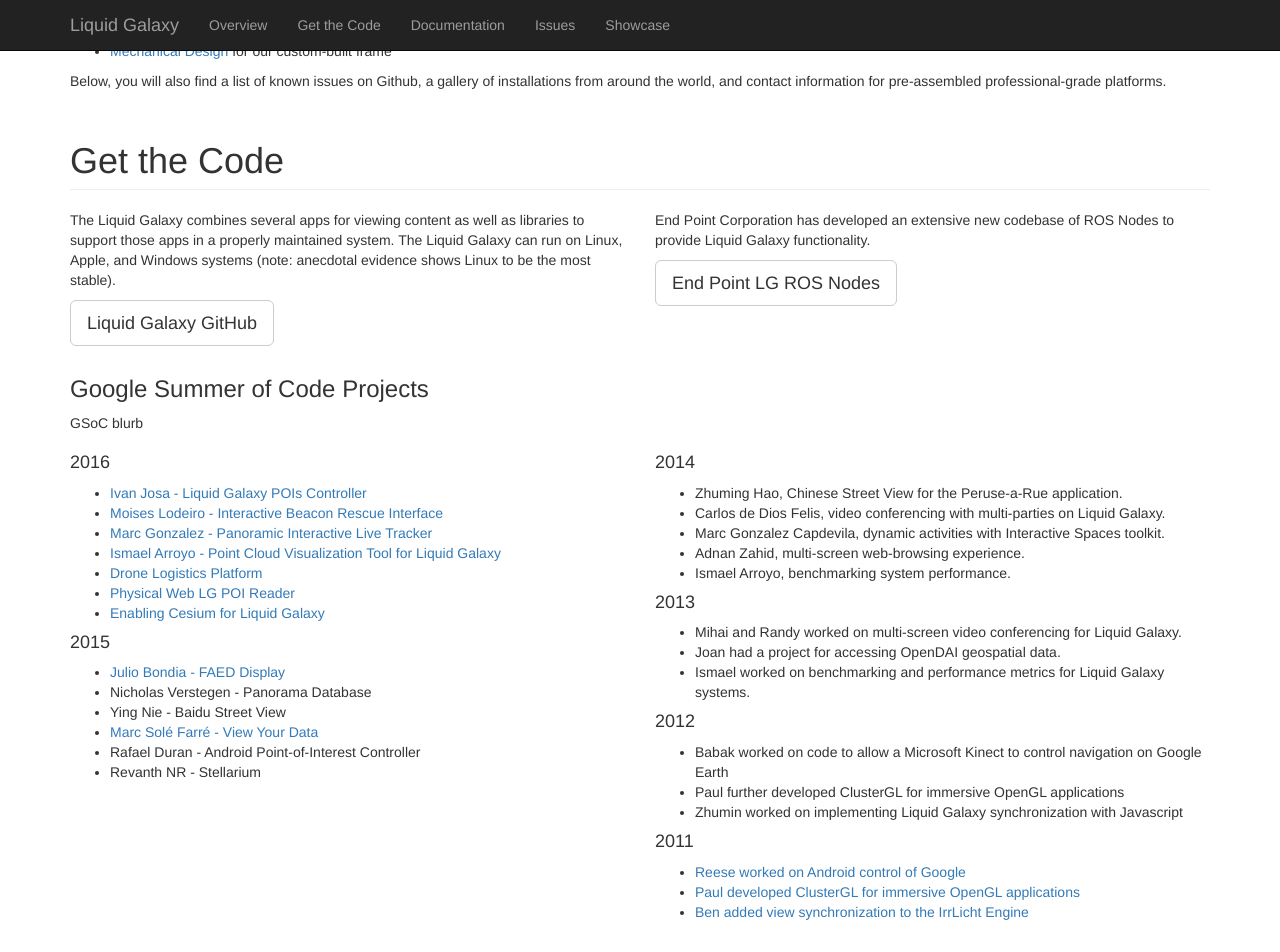
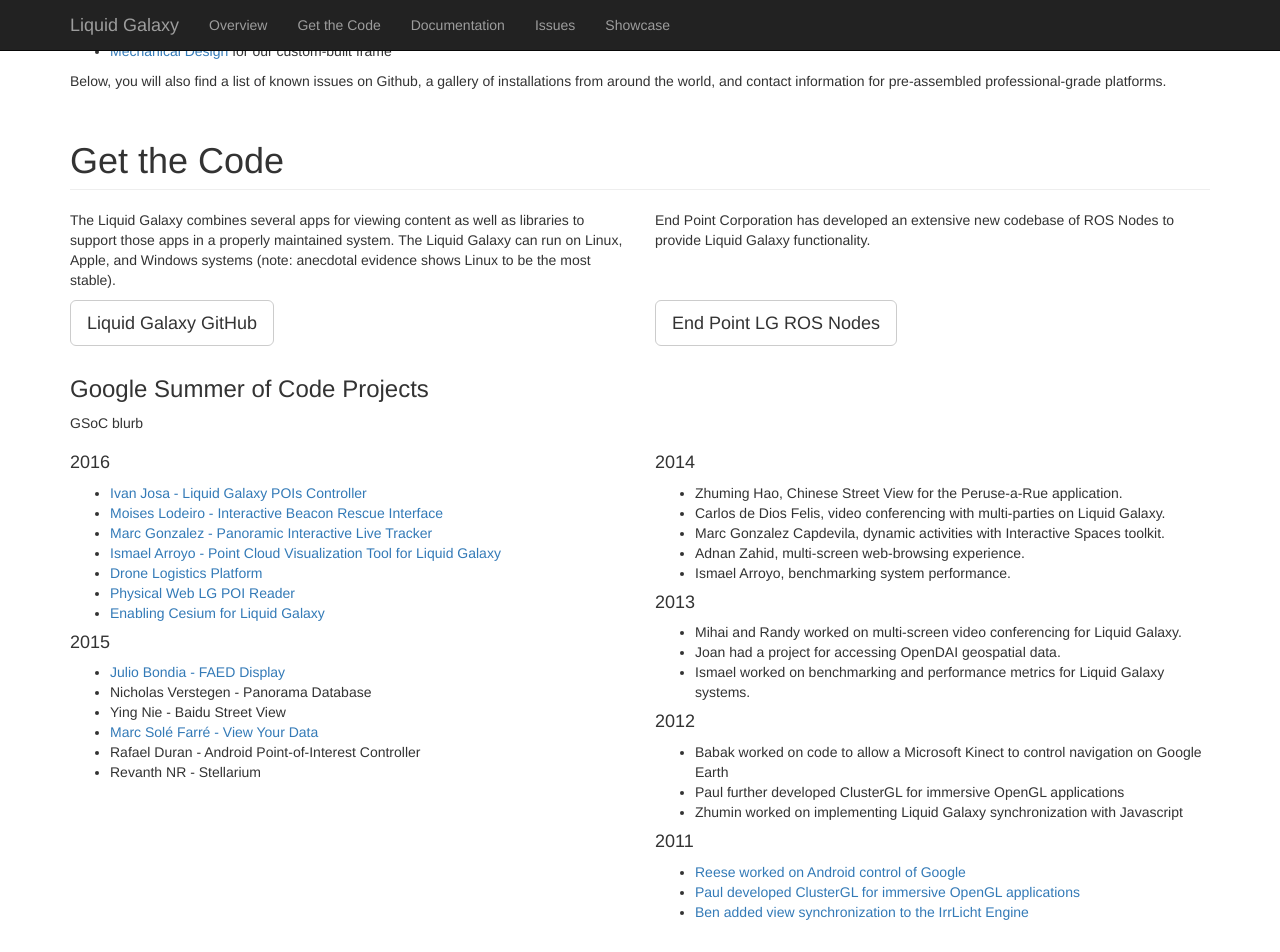
Before and after one commit to EndPointCorp/liquidgalaxy_wip, a Jekyll site: the page index.html, which Jekyll copies as it is, in a window 1280 px wide and 1400 px high, scrolled down 670 px. Shown: the top 952 px of the window. Built offline with Jekyll 4.4.1, drawn with Linux system fonts in a browser that asks for light colours.

Commit message:
Make showcase carousel width responsive, change get the code blurb paragraph height to be fixed

```diff
--- a/css/style.css
+++ b/css/style.css
@@ -44,6 +44,16 @@
     text-shadow: 1px 1px 5px black;
 }
 
+.carousel {
+    max-width: 800px;
+    width: 75%;
+    margin: auto;
+}
+
+.code-section {
+    height: 80px;
+}
+
 @media (max-width: 1024px) {
     .header-bg {
         background: url("/liquidgalaxy_wip/img/black35.png") repeat 0 0, url("/liquidgalaxy_wip/img/lg-0.jpg") no-repeat -75px -40px/150%;
--- a/index.html
+++ b/index.html
@@ -64,9 +64,9 @@
     <div class="section" id="get-the-code">
       <h1 class="page-header">Get the Code</h1>
       <div class="row">
-        <div class="col-sm-6"><p>The Liquid Galaxy combines several apps for viewing content as well as libraries to support those apps in a properly maintained system. The Liquid Galaxy can run on Linux, Apple, and Windows systems (note: anecdotal evidence shows Linux to be the most stable).</p>
+        <div class="col-sm-6"><p class="code-section">The Liquid Galaxy combines several apps for viewing content as well as libraries to support those apps in a properly maintained system. The Liquid Galaxy can run on Linux, Apple, and Windows systems (note: anecdotal evidence shows Linux to be the most stable).</p>
         <p><a class="btn btn-default btn-lg" href="https://github.com/liquidgalaxy/liquid-galaxy/" role="button">Liquid Galaxy GitHub</a></p></div>
-        <div class="col-sm-6"><p>End Point Corporation has developed an extensive new codebase of ROS Nodes to provide Liquid Galaxy functionality.</p>
+        <div class="col-sm-6"><p class="code-section">End Point Corporation has developed an extensive new codebase of ROS Nodes to provide Liquid Galaxy functionality.</p>
         <p><a class="btn btn-default btn-lg" href="https://github.com/EndPointCorp/lg_ros_nodes" role="button">End Point LG ROS Nodes</a></p></div>
       </div>
       <h3>Google Summer of Code Projects</h3>
@@ -153,7 +153,7 @@
         <div id="container"></div>
       </div>
       <!--carousel-->
-      <div id="showcase-carousel" class="carousel slide" data-ride="carousel" style="width:800px; margin:auto">
+      <div id="showcase-carousel" class="carousel slide" data-ride="carousel">
         <!-- Indicators -->
         <ol class="carousel-indicators">
           <li data-target="#showcase-carousel" data-slide-to="0" class="active"></li>
```
